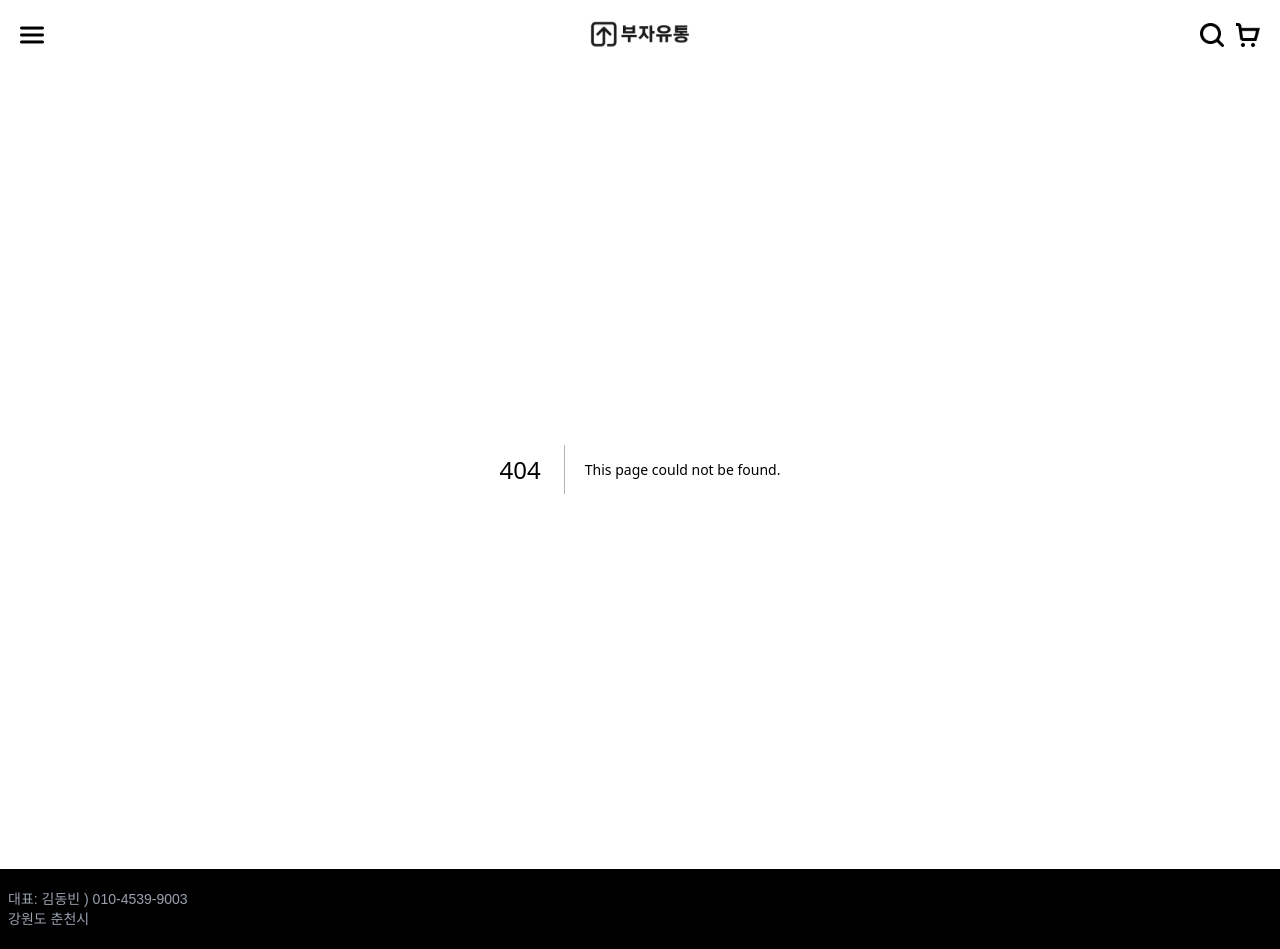
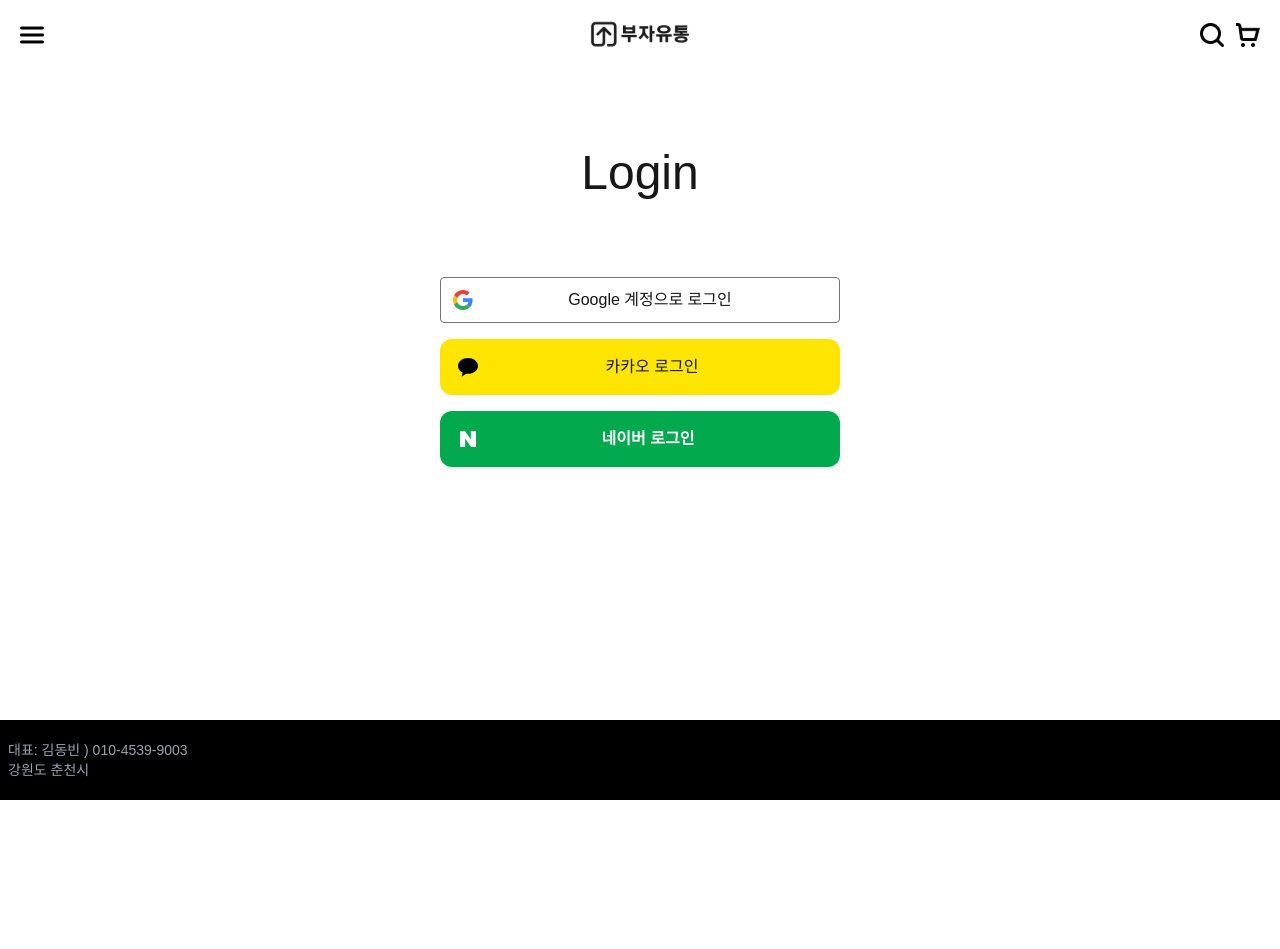
Before and after one commit to 10000jaeN/buja-distributor, a Next.js app: page /login in a window 1280 px wide. Before the commit this address had no page. After the commit the page ends 800 px from the top, so only its background shows below. Built offline with nearby package versions, Linux system fonts and the light colour scheme.

Commit message:
feat: LoginPage Publishing

```diff
--- /dev/null
+++ b/src/app/login/page.tsx
@@ -0,0 +1,30 @@
+import { GoogleIcon, KakaoIcon, NIcon } from "@/assets";
+
+const Login = () => {
+  return (
+    <div className="mx-auto flex w-[80vw] max-w-100 flex-col">
+      <div className="my-20 flex justify-center text-5xl">Login</div>
+      <div className="flex flex-col gap-4">
+        <div className="flex items-center justify-center rounded-sm border border-[#747775] px-3 py-[10px] font-medium">
+          <GoogleIcon className="h-5 w-5" />
+          <div className="flex flex-1 justify-center text-[16px]">
+            Google 계정으로 로그인
+          </div>
+        </div>
+
+        <div className="flex items-center justify-center rounded-[12px] bg-[#fee500] p-4 text-[16px] font-medium">
+          <KakaoIcon />
+          <div className="flex flex-1 justify-center">카카오 로그인</div>
+        </div>
+        <div className="flex w-full items-center justify-center rounded-xl bg-[#03a94d] px-5 py-4 text-white">
+          <NIcon />
+          <div className="flex flex-1 justify-center text-[16px] font-semibold">
+            네이버 로그인
+          </div>
+        </div>
+      </div>
+    </div>
+  );
+};
+
+export default Login;
```
